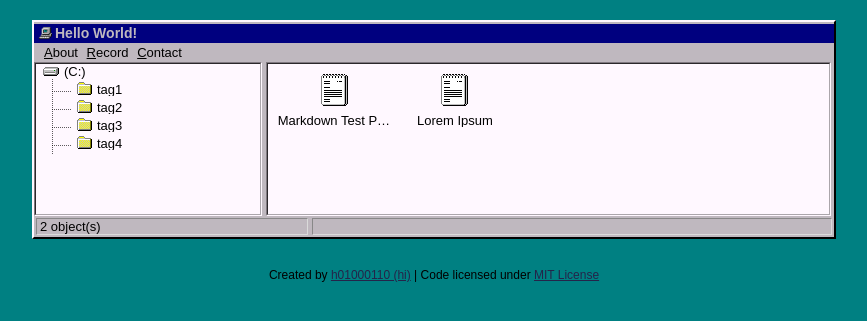
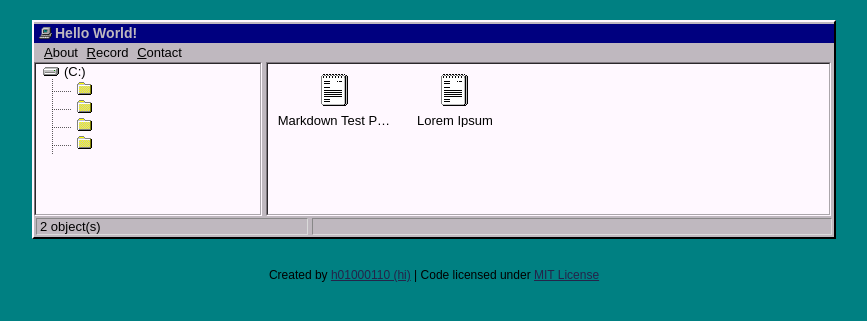
Before and after one commit to Revy77/Revy77.github.io, a Jekyll site: the page built from index.html, in a window 1280 px wide. Shown: the top 321 px of the page, without its empty margins (206-1073 px from the left). Built offline with Jekyll 4.4.1, drawn with Linux system fonts in a browser that asks for light colours.

Commit message:
Update default.html

```diff
--- a/_layouts/default.html
+++ b/_layouts/default.html
@@ -35,7 +35,7 @@
 			<ul>
 				{% assign tags = site.tags | sort %}
 				{% for tag in tags %}
-				<li><a href="/tag/{{ tag | first | slugify }}/" title="{{ tag[0] | replace:'-', ' ' }}"><img src="/assets/img/folder.ico" />{{ tag[0] | replace:'-', ' ' }}</a></li>
+				<li><a href="/tag/{{ tag | first | slugify }}/" title="{{ tag[0] | replace:'-', ' ' }}"><img src="/assets/img/folder.ico" />{{ tags[0].name | replace:'-', ' ' }}</a></li>
 				{% endfor %}
 			</ul>
 				</li>
```
